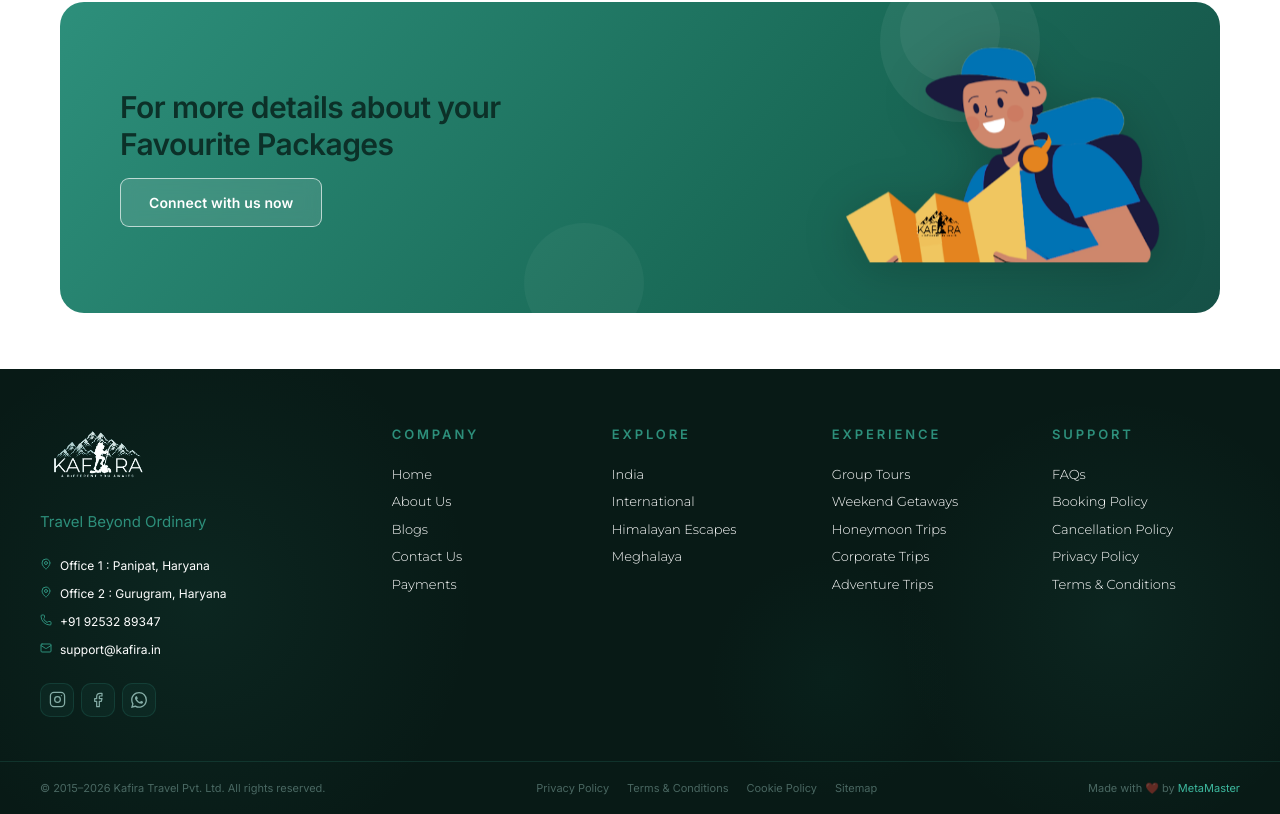
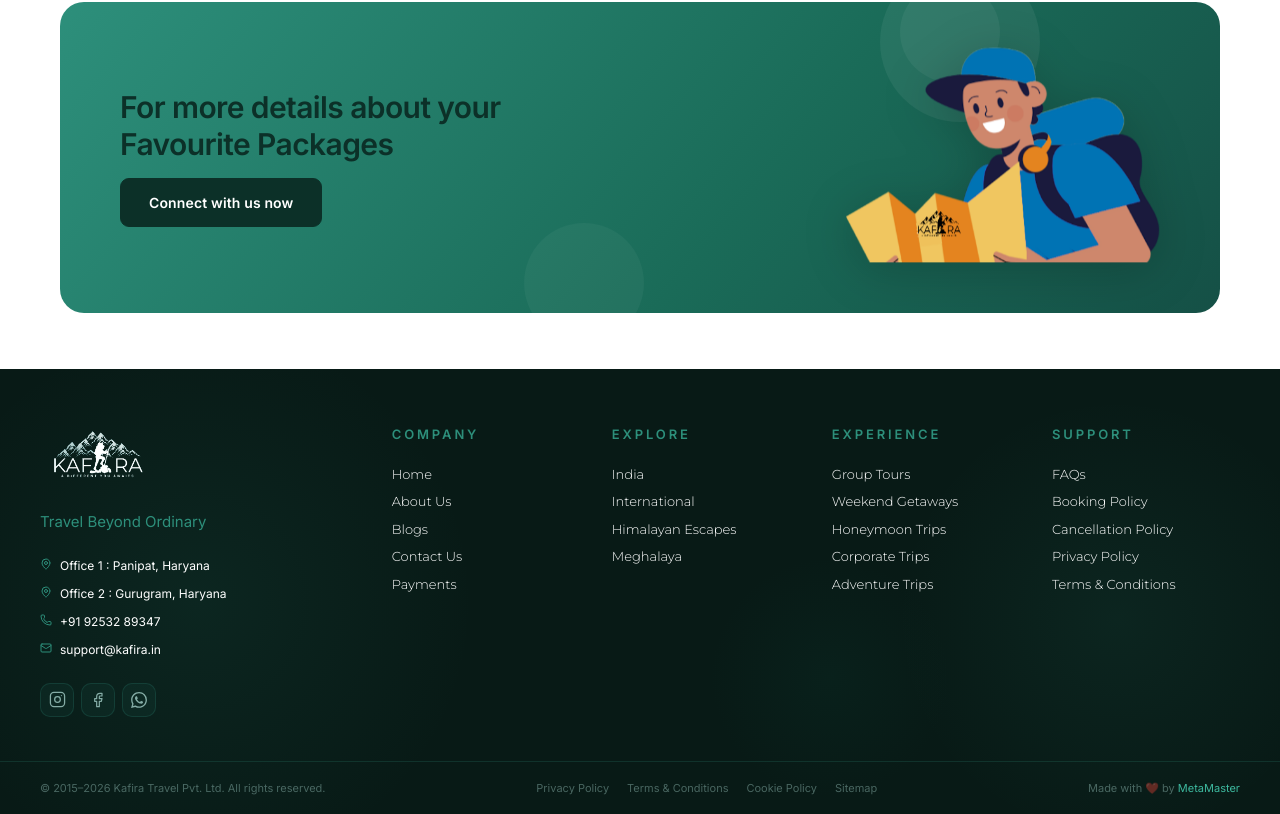
Before and after one commit to metamaster01/kafira-website, a Next.js app: page / in a window 1280 px wide. Shown: the part 7193-8007 px from the top of the page. Built offline with nearby package versions, Linux system fonts and the light colour scheme; a web font is replaced by a local one.

Commit message:
client update v3.6

```diff
--- a/components/CTABanner.tsx
+++ b/components/CTABanner.tsx
@@ -106,18 +106,19 @@
             initial={{ opacity: 0, y: 8 }}
             animate={inView ? { opacity: 1, y: 0 } : {}}
             transition={{ duration: 0.55, delay: 0.28, ease: [0.22, 1, 0.36, 1] }}
-            style={{ display: 'inline-block' ,color: '#0c3028' }}
+            style={{ display: 'inline-block', color: '#0c3028' }}
           >
             <Link
               href="/contact-us"
+              className="cta-button"
               style={{
                 display: 'inline-flex',
                 alignItems: 'center',
                 gap: 8,
                 padding: `clamp(10px,1.3vw,13px) clamp(20px,2.5vw,28px)`,
                 borderRadius: 9,
-                background: 'rgba(255,255,255,0.12)',
-                border: '1.5px solid rgba(255,255,255,0.65)',
+                background: '#0c3028',
+                border: '1.5px solid #0c3028',
                 color: '#fff',
                 fontFamily: '"Inter", sans-serif',
                 fontSize: 'clamp(12.5px,1.1vw,14px)',
@@ -127,20 +128,6 @@
                 transition: 'all 0.22s ease',
                 letterSpacing: '0.01em',
                 whiteSpace: 'nowrap',
-              }}
-              onMouseEnter={e => {
-                const el = e.currentTarget as HTMLAnchorElement;
-                el.style.background = 'rgba(255,255,255,0.22)';
-                el.style.borderColor = '#fff';
-                el.style.transform = 'translateY(-2px)';
-                el.style.boxShadow = '0 8px 24px rgba(0,0,0,0.18)';
-              }}
-              onMouseLeave={e => {
-                const el = e.currentTarget as HTMLAnchorElement;
-                el.style.background = '#0c3028';
-                el.style.borderColor = 'rgba(255,255,255,0.65)';
-                el.style.transform = 'none';
-                el.style.boxShadow = 'none';
               }}
             >
               Connect with us now
```
